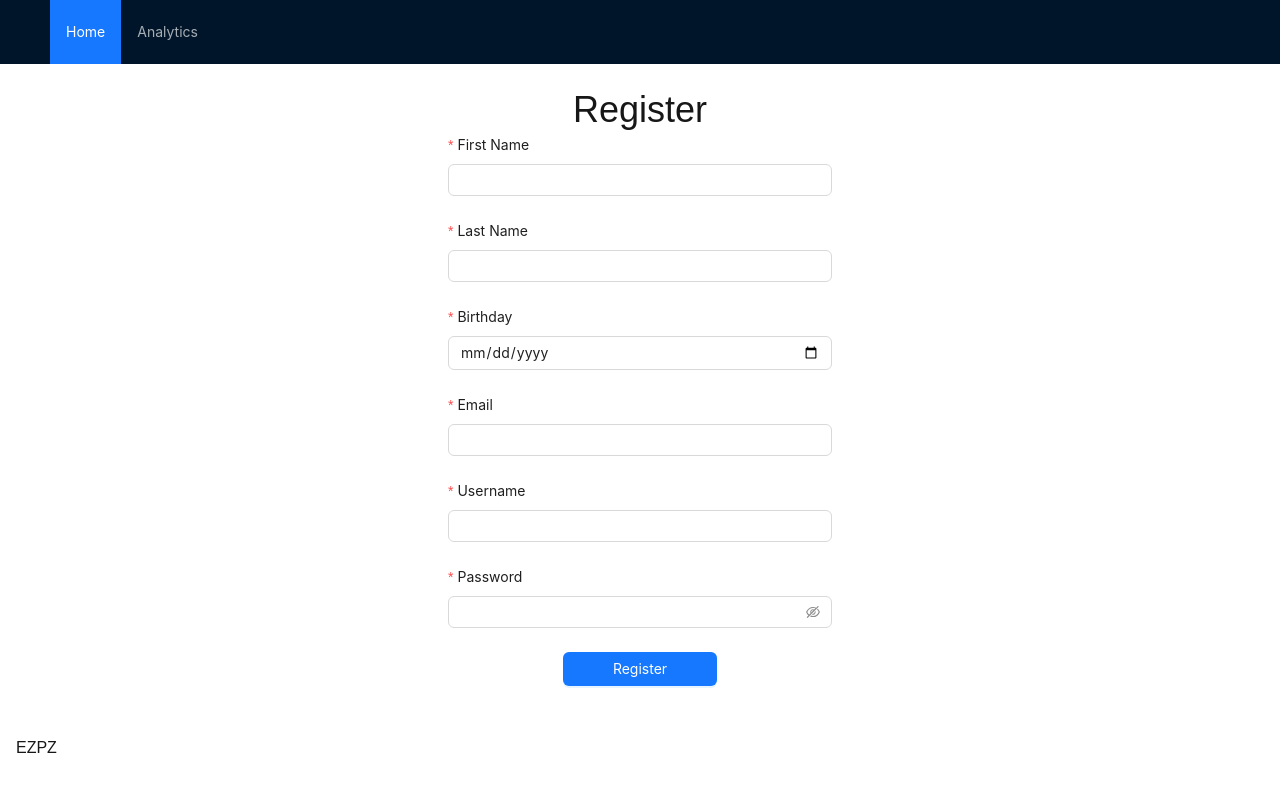
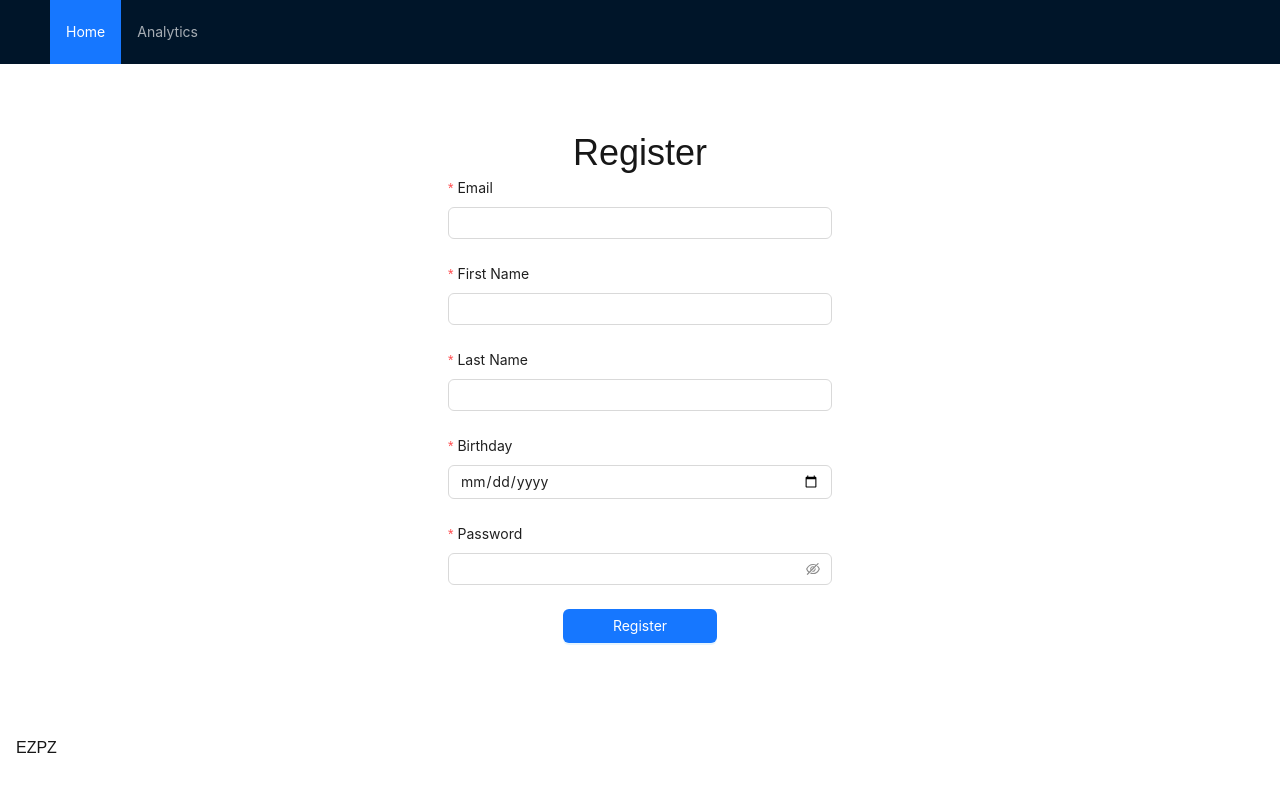
Before and after one commit to owenm-26/Doctor-Scheduler, a Next.js app in the folder client/: page /register-patient in a window 1280 px wide. Shown: the top 792 px of the page. Built offline with nearby package versions, Linux system fonts and the light colour scheme.

Commit message:
registration implemented

```diff
--- a/client/src/app/(common)/register-patient/page.tsx
+++ b/client/src/app/(common)/register-patient/page.tsx
@@ -8,22 +8,22 @@ type FieldType = {
   firstname?: string;
   lastname?: string;
   email?: string;
-  username?: string;
   password?: string;
   birthday?: string;
   role?: string;
 };
 
 const onFinish: FormProps<FieldType>["onFinish"] = async (values) => {
-  console.log("Success:", values);
 
   if (values.birthday) {
     const birthday: Date = new Date(Date.parse(values.birthday));
-    return;
   }
 
   try {
-    const birthdayISO = values.birthday ? new Date(values.birthday).toISOString() : null;
+    console.log("Attempting fetch...");
+    const birthdayISO = values.birthday
+      ? new Date(values.birthday).toISOString()
+      : null;
 
     const response = await fetch("/api/auth/signup", {
       method: "POST",
@@ -39,8 +39,8 @@ const onFinish: FormProps<FieldType>["onFinish"] = async (values) => {
         role: "TRAINER",
       }),
     });
+
     const data = await response.json();
-    console.log(data);
 
     if (response.ok) {
       alert("Registered successfully!");
@@ -73,10 +73,19 @@ const Register: React.FC = () => {
             autoComplete="off"
           >
             <Form.Item<FieldType>
+              label="Email"
+              name="email"
+              rules={[{ required: true, message: "Please input your email!" }]}
+              className="w-full"
+            >
+              <Input className="w-full" />
+            </Form.Item>
+
+            <Form.Item<FieldType>
               label="First Name"
               name="firstname"
               rules={[
-                { required: true, message: "Please input your username!" },
+                { required: true, message: "Please input your first name!" },
               ]}
               className="w-full"
             >
@@ -87,7 +96,7 @@ const Register: React.FC = () => {
               label="Last Name"
               name="lastname"
               rules={[
-                { required: true, message: "Please input your username!" },
+                { required: true, message: "Please input your last name!" },
               ]}
               className="w-full"
             >
@@ -103,26 +112,6 @@ const Register: React.FC = () => {
               className="w-full"
             >
               <Input className="w-full" type="date" />
-            </Form.Item>
-
-            <Form.Item<FieldType>
-              label="Email"
-              name="email"
-              rules={[{ required: true, message: "Please input your email!" }]}
-              className="w-full"
-            >
-              <Input className="w-full" />
-            </Form.Item>
-
-            <Form.Item<FieldType>
-              label="Username"
-              name="username"
-              rules={[
-                { required: true, message: "Please input your username!" },
-              ]}
-              className="w-full"
-            >
-              <Input className="w-full" />
             </Form.Item>
 
             <Form.Item<FieldType>
```
